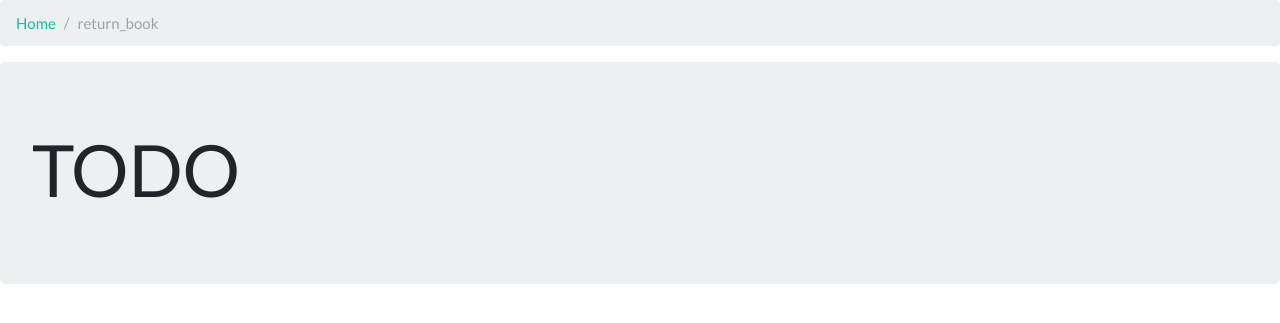
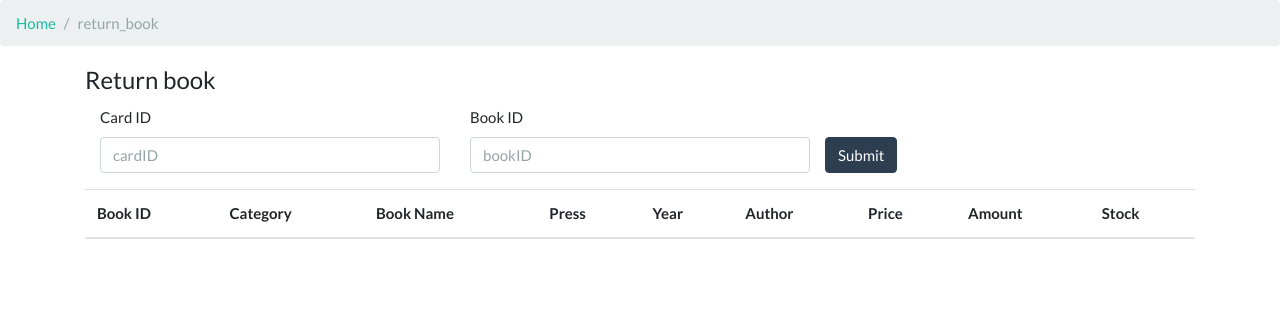
Before and after one commit to JiangWenPL/LMS, a Flask app: page /return_book in a window 1280 px wide. Shown: the part 71-394 px from the top of the page. Run offline with Flask 2, Linux system fonts and the light colour scheme; a user stored in the database is signed in; data comes from the database, SQL or seed files in the repository; both versions use the stored data as it was after the commit; lists and menus that the app fills with data are empty; some libraries are stand-ins or nearby versions.

Commit message:
Page seperate done

```diff
--- a/app/forms.py
+++ b/app/forms.py
@@ -24,7 +24,7 @@ class CheckInForm ( FlaskForm ):
     press = StringField ( "press", validators=[DataRequired ()] )
     year = IntegerField ( "year", validators=[DataRequired (), NumberRange ( 0, 10000 )] )
     author = StringField ( "author", validators=[DataRequired ()] )
-    price = IntegerField ( "price", validators=[DataRequired (), NumberRange ()] )
+    price = FloatField ( "price", validators=[DataRequired (), NumberRange ()] )
     stock = IntegerField ( "stock", validators=[DataRequired (), NumberRange ( min=0 )] )
 
 
@@ -43,7 +43,7 @@ class SearchForm ( FlaskForm ):
     price_from = FloatField ( "price_from", validators=[Optional ()] )
     price_to = FloatField ( "price_to", validators=[Optional ()] )
     stock = IntegerField ( "stock", validators=[Optional ()] )
-    order_by = SelectField ( "order_by",
+    order_by = SelectField ( "order_by", validators=[Optional ()],
                              choices=[("book_name", 'book_name'), ("category", "category"), ("bookID", "bookID"),
                                       ("press", "press"), ("year", "year"), ("author", "author"), ("price", "price"),
                                       ("stock", "stock"), ("amount", "amount")] )
@@ -54,6 +54,11 @@ class BorrowForm ( FlaskForm ):
     cardID = IntegerField ( "cardID", validators=[DataRequired ()] )
     bookID = StringField ( "bookID", validators=[Optional ()] )
     days = IntegerField ( "days", validators=[Optional (), NumberRange ( 1, 10000 )] )
+
+
+class ReturnForm ( FlaskForm ):
+    cardID = IntegerField ( "cardID", validators=[DataRequired ()] )
+    bookID = StringField ( "bookID", validators=[Optional ()] )
 
 
 class NewCardForm ( FlaskForm ):
--- a/app/templates/return_book.html
+++ b/app/templates/return_book.html
@@ -1,7 +1,74 @@
 {% extends 'base.html' %}
 
 {% block body %}
-    <div class="jumbotron">
-        <h1 class="display-3">TODO</h1>
+    <div class="row clearfix">
+        <div class="container">
+            <legend>Return book</legend>
+            <div class="col-md-12 column">
+                <form method="POST" class="form-horizontal">
+                    <fieldset>
+                        {{ form.hidden_tag() }}
+                        <div class="form-group">
+                            <div class="row clearfix">
+                                <div class="col-md-4 column">
+                                    <label>Card ID</label>
+                                    <input type="text" class="form-control required" id="cardID"
+                                           name="cardID"
+                                            {% if last_id %}
+                                           value="{{ last_id }}"
+                                            {% else %}
+                                           placeholder="cardID"
+                                            {% endif %}
+                                           maxlength="16">
+                                </div>
+                                <div class="col-md-4 column">
+                                    <label>Book ID</label>
+                                    <input type="text" class="form-control required" id="bookID"
+                                           name="bookID"
+                                           placeholder="bookID" maxlength="16">
+                                </div>
+                                <div class="col-md-offset-8 column">
+                                    <label>&nbsp;</label>
+                                    <br>
+                                    <button type="submit" class="btn btn-primary">Submit</button>
+                                </div>
+                            </div>
+                        </div>
+                    </fieldset>
+                </form>
+            </div>
+        </div>
+    </div>
+    <div class="container">
+        <table class="table table-hover">
+            <thead>
+            <tr>
+                <th scope="col">Book ID</th>
+                <th scope="col">Category</th>
+                <th scope="col">Book Name</th>
+                <th scope="col">Press</th>
+                <th scope="col">Year</th>
+                <th scope="col">Author</th>
+                <th scope="col">Price</th>
+                <th scope="col">Amount</th>
+                <th scope="col">Stock</th>
+            </tr>
+            </thead>
+            <tbody>
+            {% for row in result %}
+                <tr class={{ loop.cycle("","table-active") }}>
+                    <th scope="row">{{ row.bookID }}</th>
+                    <td>{{ row.category }}</td>
+                    <td>{{ row.book_name }}</td>
+                    <td>{{ row.press }}</td>
+                    <td>{{ row.year }}</td>
+                    <td>{{ row.author }}</td>
+                    <td>{{ row.price }}</td>
+                    <td>{{ row.amount }}</td>
+                    <td>{{ row.stock }}</td>
+                </tr>
+            {% endfor %}
+            </tbody>
+        </table>
     </div>
 {% endblock %}
--- a/app/views.py
+++ b/app/views.py
@@ -4,7 +4,7 @@ from flask import render_template, flash, request, abort, redirect, url_for, g
 from app import app, db, lm, csv_set
 from flask_login import login_user, login_required, logout_user, current_user
 from app.forms import LoginForm, CheckInForm, FileForm, SearchForm, order_object, NewCardForm, DeleteCardForm, \
-    BorrowForm
+    BorrowForm, ReturnForm
 from flask_bootstrap import Bootstrap
 from app.models import Admin, Book, Card, Borrow
 from sqlalchemy.sql import and_
@@ -15,7 +15,7 @@ Bootstrap ( app )
 
 @app.before_first_request
 def init_view():
-    # recreate database every time
+    # Uncomment to recreate database every time
     # db.drop_all ()
     db.create_all ()
     admins = [Admin ( 0, 'a', 'a.name', 'admin@example.com' ), Admin ( 1, 'b', 'b.name', 'bdmin@example.com' )]
@@ -61,7 +61,6 @@ def check_in():
                 else:
                     db.session.add ( cur_book )
                 db.session.commit ()
-                flash ( Book.query.all (), 'success' )
                 flash ( 'Check in book success', 'success' )
             except Exception as e:
                 flash ( e, 'danger' )
@@ -132,37 +131,48 @@ def login():
 def search():
     form = SearchForm ()
     result = []
+    pagination = None
     try:
-        if request.method == 'POST' and form.validate_on_submit ():
+        # if request.form.to_dict () and form.validate_on_submit ():
+        if request.query_string:
+            # if request.method == 'GET' and form.validate ():
             flash ( 'get it', 'info' )
             # raise ArithmeticError
             rules = []
-            if form.bookID.data:
-                rules.append ( Book.bookID == str ( form.bookID.data ) )
-            if form.category.data:
-                rules.append ( Book.category == str ( form.category.data ) )
-            if form.author.data:
-                rules.append ( Book.author == str ( form.author.data ) )
-            if form.price_from.data:
-                rules.append ( Book.price >= float ( form.price_from.data ) )
-            if form.price_to.data:
-                rules.append ( Book.price <= float ( form.price_to.data ) )
-            if form.year_from.data:
-                rules.append ( Book.year >= int ( form.year_from.data ) )
-            if form.year_to.data:
-                rules.append ( Book.year <= int ( form.year_to.data ) )
-            if form.book_name.data:
-                rules.append ( Book.book_name == str ( form.book_name.data ) )
-            if form.press.data:
-                rules.append ( Book.press == str ( form.press.data ) )
-            result = Book.query.filter ( and_ ( *rules ) ).order_by ( order_object[form.order_by.data] ).all ()
+            if request.args.to_dict ().get ( 'bookID', '' ):
+                rules.append ( Book.bookID == str ( request.args.to_dict ().get ( 'bookID', '' ) ) )
+            if request.args.to_dict ().get ( 'category', '' ):
+                rules.append ( Book.category == str ( request.args.to_dict ().get ( 'category', '' ) ) )
+            if request.args.to_dict ().get ( 'author', '' ):
+                rules.append ( Book.author == str ( request.args.to_dict ().get ( 'author', '' ) ) )
+            if request.args.to_dict ().get ( 'price_from', '' ):
+                rules.append ( Book.price >= float ( request.args.to_dict ().get ( 'price_from', '' ) ) )
+            if request.args.to_dict ().get ( 'price_to', '' ):
+                rules.append ( Book.price <= float ( request.args.to_dict ().get ( 'price_to', '' ) ) )
+            if request.args.to_dict ().get ( 'year_from', '' ):
+                rules.append ( Book.year >= int ( request.args.to_dict ().get ( 'year_from', '' ) ) )
+            if request.args.to_dict ().get ( 'year_to', '' ):
+                rules.append ( Book.year <= int ( request.args.to_dict ().get ( 'year_to', '' ) ) )
+            if request.args.to_dict ().get ( 'book_name', '' ):
+                rules.append ( Book.book_name == str ( request.args.to_dict ().get ( 'book_name', '' ) ) )
+            if request.args.to_dict ().get ( 'press', '' ):
+                rules.append ( Book.press == str ( request.args.to_dict ().get ( 'press', '' ) ) )
+            page = request.args.get ( 'page', 1, type=int )
+            # result = Book.query.filter ( and_ ( *rules ) ).order_by ( order_object[form.order_by.data] ).all ()
+            pagination = Book.query.filter ( and_ ( *rules ) ).order_by (
+                order_object[request.args.to_dict ().get ( 'order_by', 'book_name' )] ).paginate (
+                page, per_page=2,
+                error_out=False
+            )
+            # pagination = Posts.query.order_by ( Posts.timestamp.desc () )
+            result = pagination.items
             # raise ArithmeticError
-        elif request.method == 'POST':
+        elif request.query_string:
             flash ( "Invalid search", 'warning' )
     except Exception as e:
         flash ( e, 'danger' )
         raise e
-    return render_template ( 'search.html', form=form, result=result )
+    return render_template ( 'search.html', form=form, result=result, pagination=pagination )
 
 
 @app.route ( '/borrow', methods=['GET', 'POST'] )
@@ -209,7 +219,36 @@ def borrow():
 @app.route ( '/return_book', methods=['GET', 'POST'] )
 @login_required
 def return_book():
-    return render_template ( 'return_book.html' )
+    form = ReturnForm ()
+    last_id = None
+    results = []
+    try:
+        if request.method == 'POST' and form.validate_on_submit ():
+            card_id = form.cardID.data
+            if Card.query.filter_by ( cardID=card_id ).first ():
+                last_id = card_id
+                if form.bookID.data:
+                    cur_borrow = Borrow.query.filter (
+                        and_ ( Borrow.book_id == form.bookID.data, Borrow.card_id == card_id ) ).first ()
+                    if cur_borrow:
+                        cur_book = Book.query.filter_by ( bookID=cur_borrow.book_id ).first ()
+                        cur_book.stock += 1
+                        db.session.delete ( cur_borrow )
+                        db.session.commit ()
+                        flash ( 'Return book success', 'success' )
+                    else:
+                        flash ( 'Book have not been borrowed', category='info' )
+                records = Borrow.query.filter_by ( card_id=card_id ).all ()
+                for record in records:
+                    results.append ( Book.query.filter_by ( bookID=record.book_id ).first () )
+            else:
+                flash ( 'Card not exist', 'warning' )
+        elif request.method == 'POST':
+            flash ( "Invalid input", 'warning' )
+    except Exception as e:
+        flash ( e, 'danger' )
+        raise e
+    return render_template ( 'return_book.html', form=form, last_id=last_id, result=results )
 
 
 @app.route ( '/card', methods=['GET', 'POST'] )
```
Also changed, not shown: app/templates/_macros.html (added, +36 -0 lines), app/templates/search.html (+6 -2 lines), app.db.
